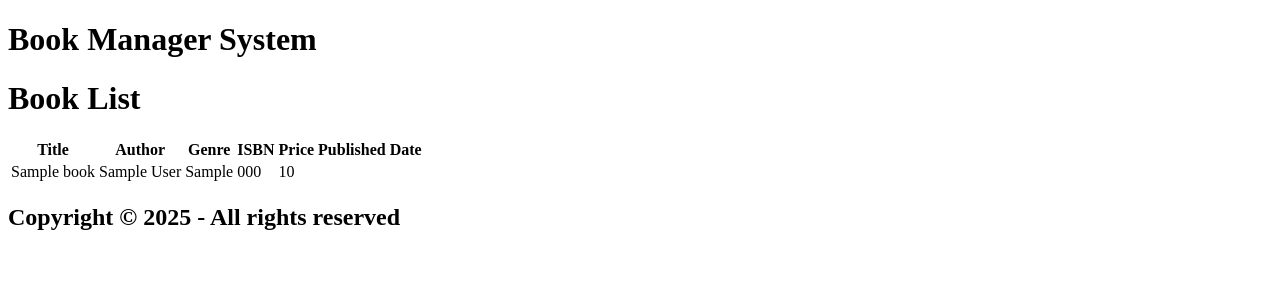
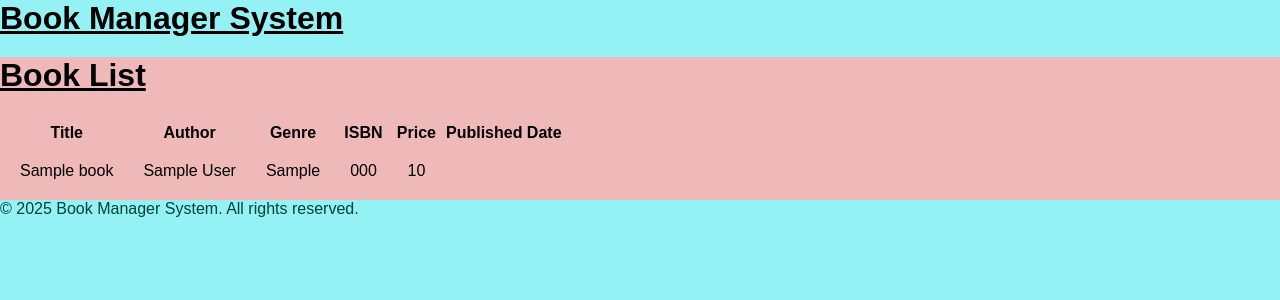
Before and after one commit to Fatom-alghanmi/PHPAssignment1, a PHP site: page / in a window 1280 px wide. Shown: the top 300 px of the page. Run offline with PHP 8.4, Linux system fonts and the light colour scheme; tables that the repository leaves empty or names only in its code hold one stand-in row (values such as "Sample post"); data that the repository does not hold is empty.

Commit message:
made changes to css

```diff
--- a/css/main.css
+++ b/css/main.css
@@ -5,15 +5,22 @@
     scroll-behavior: smooth;
 }
 
+body {
+    font-family: 'Poppins', sans-serif;
+    background: #94f1f4;
+    color: #014435;
+}
 main {
     font-family: 'Poppins', sans-serif;
-    background: #d67979;
+    background: #f0b9b9;
     color: #000000;
 }
 
 table {
     border-spacing: 10px;
     border-collapse: separate;
+    text-align: center;
+    border-radius: 2px solid #000;
 }
 
 td {
@@ -22,5 +29,10 @@
 
 h2 {
     margin-bottom: 20px;
-    color: aqua;
+    color: rgb(255, 0, 0);
 }
+ h1 {
+    color: #000;
+    text-decoration: underline;
+    margin-bottom: 20px;
+ }
--- a/footer.php
+++ b/footer.php
@@ -1,3 +1,3 @@
 <footer>
-    <h2>Copyright &copy; 2025 - All rights reserved</h2>
+  <p>© 2025 Book Manager System. All rights reserved.</p>
 </footer>
--- a/index.php
+++ b/index.php
@@ -12,7 +12,7 @@
 <head>
     <meta charset="UTF-8">
     <meta name="viewport" content="width=device-width, initial-scale=1.0">
-    <link rel="stylesheet" type="txt/css" href="css/main.css" />
+    <link rel="stylesheet" type="text/css" href="css/main.css" />
     <title>PHP Assignment 1 - Home</title>
 </head>
 <body>
```
